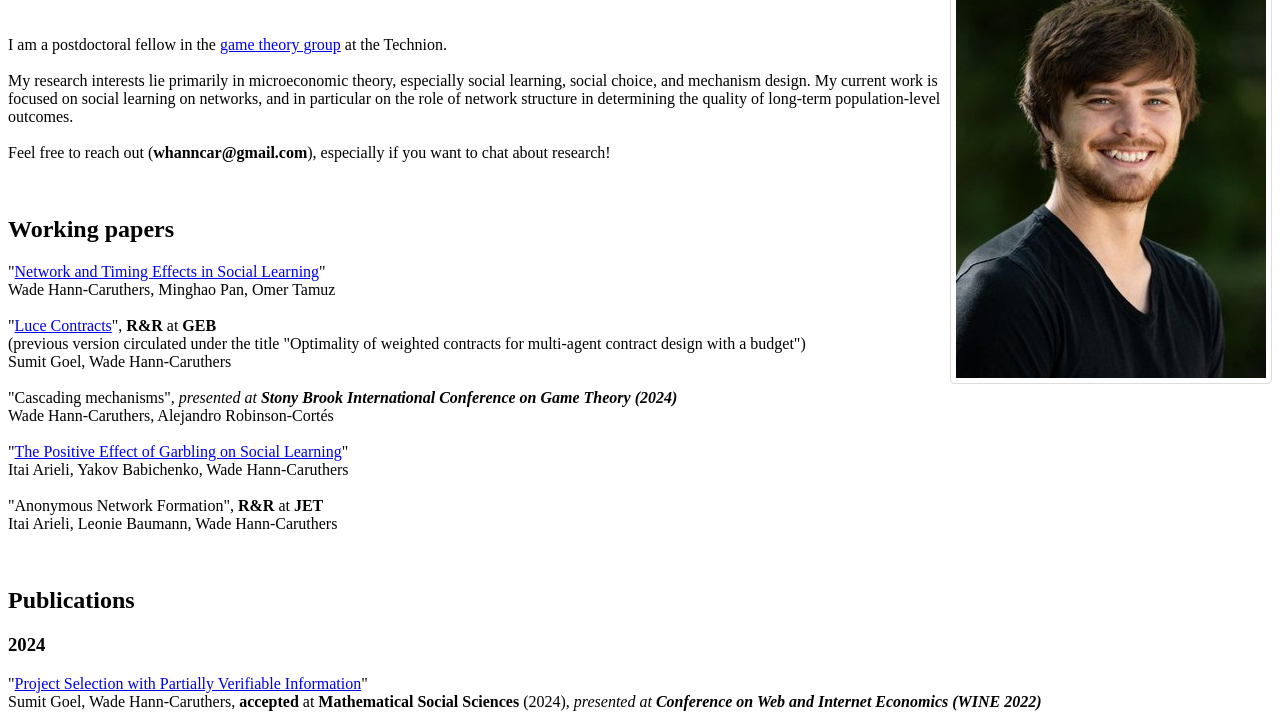
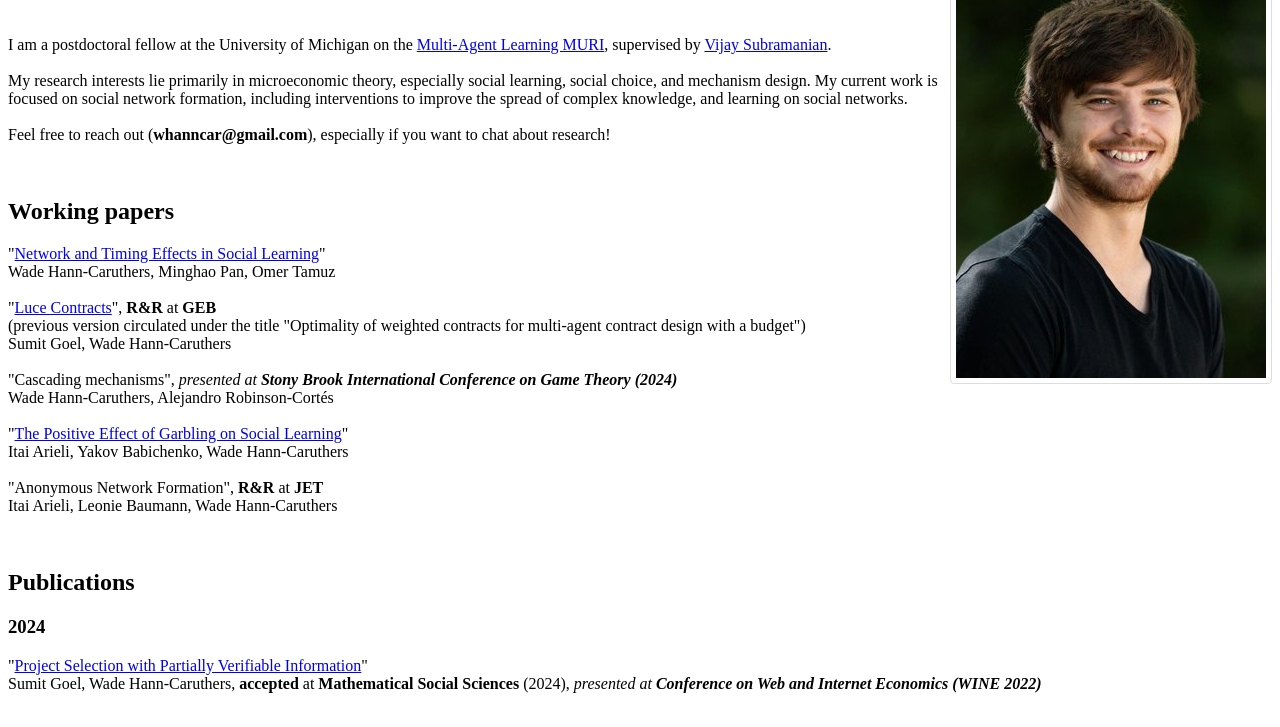
Before and after one commit to whanncar/whanncar.github.io, a plain HTML site: page index.html in a window 1280 px wide. Shown: the part 48-775 px from the top of the page. Drawn offline with Linux system fonts and the light colour scheme.

Commit message:
technion to um

```diff
--- a/index.html
+++ b/index.html
@@ -24,10 +24,10 @@
 
   <p>
     <br/>
-    I am a postdoctoral fellow in the <a href="https://gametheory.net.technion.ac.il/">game theory group</a> at the Technion.
+    I am a postdoctoral fellow at the University of Michigan on the <a href="https://multi-agent-learning.engin.umich.edu/">Multi-Agent Learning MURI</a>, supervised by <a href="https://subramanian.engin.umich.edu/">Vijay Subramanian</a>.
     <br/>
     <br/>
-   My research interests lie primarily in microeconomic theory, especially social learning, social choice, and mechanism design. My current work is focused on social learning on networks, and in particular on the role of network structure in determining the quality of long-term population-level outcomes.
+   My research interests lie primarily in microeconomic theory, especially social learning, social choice, and mechanism design. My current work is focused on social network formation, including interventions to improve the spread of complex knowledge, and learning on social networks.
     <br/>
     <br/>
     Feel free to reach out (<b>whanncar@gmail.com</b>), especially if you want to chat about research!
```
